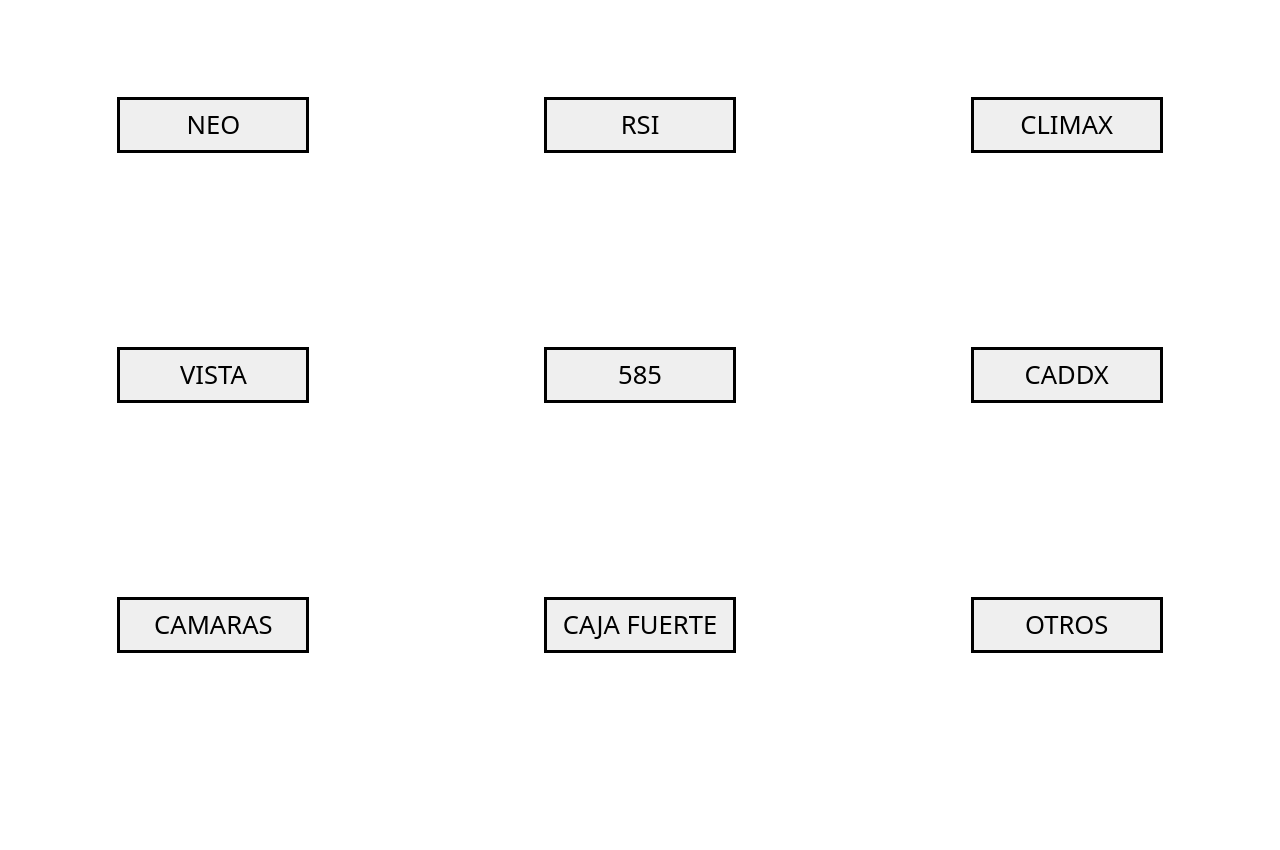
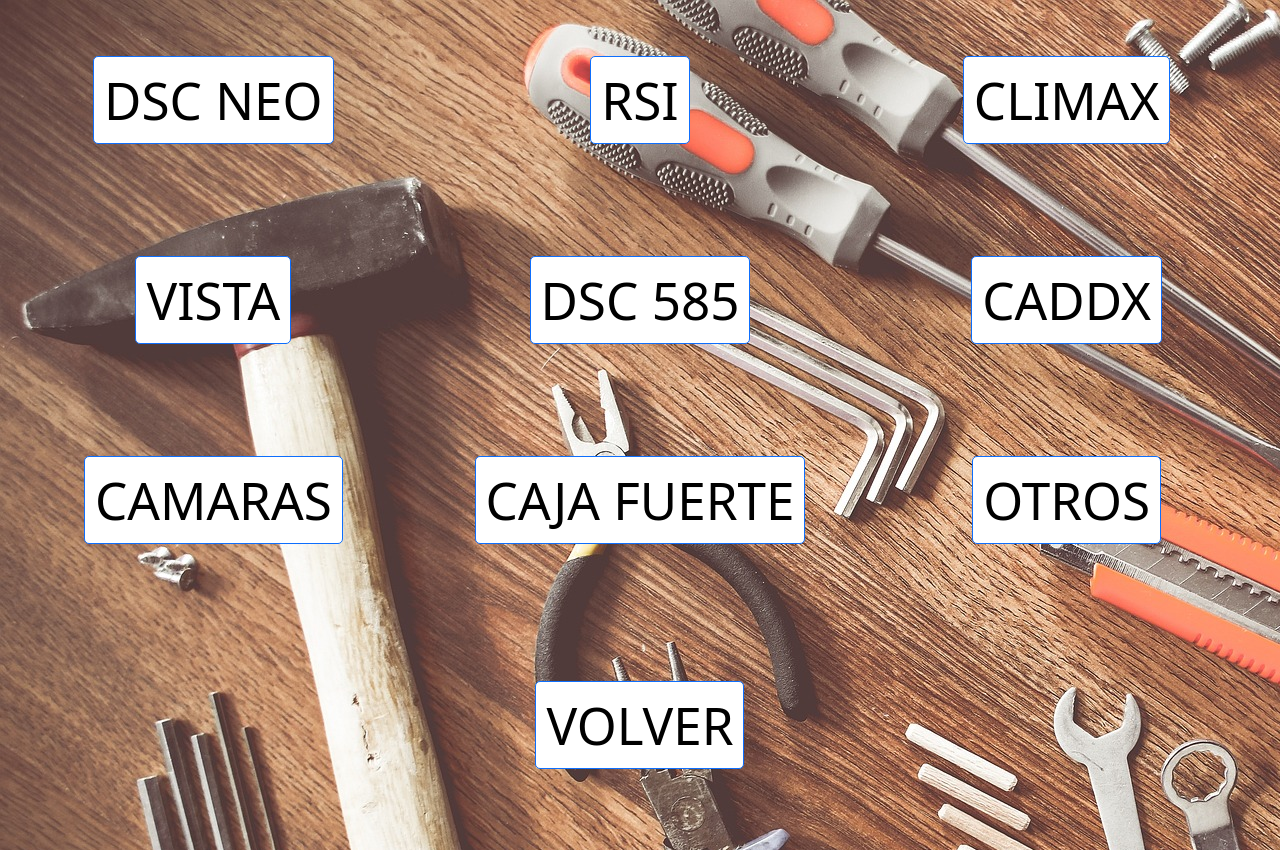
Before and after one commit to MauricioBuda/manualesProseMauri, a plain HTML site: page pages/manuales.html in a window 1280 px wide. Before the commit the page ends 800 px from the top, so only its background shows below. Drawn offline with nearby package versions, Linux system fonts and the light colour scheme.

Commit message:
probando fondo

```diff
--- a/css/styless.css
+++ b/css/styless.css
@@ -23,15 +23,12 @@
 
 
 /* EMPIEZA INDEX */
-.body_index{
+.body_img{
   background-image: url(../img/fondo_herramientas.jpg);
-  /* resize: both;
-  overflow: auto;
-  background-repeat: round; */
 }
 
 @media screen and (max-width: 728px) {
-  .body_index {
+  .body_img {
     background-image: url(../img/fondo_herramientas2.jpg);
   }
 }
@@ -84,114 +81,55 @@
  .manuales_section{
   display: grid;
   grid-template-columns: 2fr 2fr 2fr;
-  grid-template-rows: 250px 250px 250px;
+  grid-template-rows: 200px 200px 200px 250px ;
   justify-items: center;
   align-items: center;
   font-size: 2vw;
   grid-template-areas:
   "neo rsi climax"
   "vista dsc caddx"
-  "camaras cf otros";
+  "camaras cf otros"
+  ". volver .";
  }
 
  .neo{
   grid-area: neo;
-  border: solid black;
-  margin: 2rem;
-  display: flex;
-  justify-content: center;
-  align-items: center;
-    height: 7vh;
-  width: 15vw;
  }
 
  .rsi{
   grid-area: rsi;
-  border: solid black;
-  margin: 2rem;
-  display: flex;
-  justify-content: center;
-  align-items: center;
-    height: 7vh;
-  width: 15vw;
  }
 
  .climax{
   grid-area: climax;
-  border: solid black;
-  margin: 2rem;
-  display: flex;
-  justify-content: center;
-  align-items: center;
-  text-align: center;
-    height: 7vh;
-  width: 15vw;
  }
 
  .vista{
   grid-area: vista;
-  border: solid black;
-  margin: 2rem;
-  display: flex;
-  justify-content: center;
-  align-items: center;
-    height: 7vh;
-  width: 15vw;
  }
 
  .dsc{
   grid-area: dsc;
-  border: solid black;
-  margin: 2rem;
-  display: flex;
-  justify-content: center;
-  align-items: center;
-    height: 7vh;
-  width: 15vw;
  }
 
  .caddx{
   grid-area: caddx;
-  border: solid black;
-  margin: 2rem;
-  display: flex;
-  justify-content: center;
-  align-items: center;
-    height: 7vh;
-  width: 15vw;
  }
 
  .camaras{
   grid-area: camaras;
-  border: solid black;
-  margin: 2rem;
-  display: flex;
-  justify-content: center;
-  align-items: center;
-  height: 7vh;
-  width: 15vw;
  }
 
  .cf{
   grid-area: cf;
-  border: solid black;
-  margin: 2rem;
-  display: flex;
-  justify-content: center;
-  align-items: center;
-    height: 7vh;
-  width: 15vw;
  }
 
  .otros{
   grid-area: otros;
-  border: solid black;
-  margin: 2rem;
-  display: flex;
-  justify-content: center;
-  align-items: center;
-    height: 7vh;
-  width: 15vw;
+ }
+
+ .volver{
+  grid-area: volver;
  }
 
 
--- a/pages/manuales.html
+++ b/pages/manuales.html
@@ -9,18 +9,19 @@
     <link rel="stylesheet" href="../css/styless.css">
     <title>Document</title>
 </head>
-<body>
+<body class="body_img">
 
     <section class="manuales_section">
-        <button class="neo"><a href="instalador/neo.html">NEO</a></button>
-        <button class="rsi"><a href="instalador/rsi.html">RSI</a></button>
-        <button class="climax"><a href="instalador/climax.html">CLIMAX</a></button>
-        <button class="vista"><a href="instalador/vista.html">VISTA</a></button>
-        <button class="dsc"><a href="instalador/dsc.html">585</a></button>
-        <button class="caddx"><a href="instalador/caddx.html">CADDX</a></button>
-        <button class="camaras"><a href="instalador/camaras.html">CAMARAS</a></button>
-        <button class="cf"><a href="instalador/cajaFuerte.html">CAJA FUERTE</a></button>
-        <button class="otros"><a href="instalador/otros.html">OTROS</a></button>
+        <button class="neo btn btn-primary btn-lg btn_tecnico"><a href="instalador/neo.html">DSC NEO</a></button>
+        <button class="rsi btn btn-primary btn-lg btn_tecnico"><a href="instalador/rsi.html">RSI</a></button>
+        <button class="climax btn btn-primary btn-lg btn_tecnico"><a href="instalador/climax.html">CLIMAX</a></button>
+        <button class="vista btn btn-primary btn-lg btn_tecnico"><a href="instalador/vista.html">VISTA</a></button>
+        <button class="dsc btn btn-primary btn-lg btn_tecnico"><a href="instalador/dsc.html">DSC 585</a></button>
+        <button class="caddx btn btn-primary btn-lg btn_tecnico"><a href="instalador/caddx.html">CADDX</a></button>
+        <button class="camaras btn btn-primary btn-lg btn_tecnico"><a href="instalador/camaras.html">CAMARAS</a></button>
+        <button class="cf btn btn-primary btn-lg btn_tecnico"><a href="instalador/cajaFuerte.html">CAJA FUERTE</a></button>
+        <button class="otros btn btn-primary btn-lg btn_tecnico"><a href="instalador/otros.html">OTROS</a></button>
+        <button class="volver btn btn-primary btn-lg btn_tecnico"><a href="../index.html">VOLVER</a></button>
     </section>
 
 </body>
```
Also changed, not shown: index.html (+1 -1 lines).
